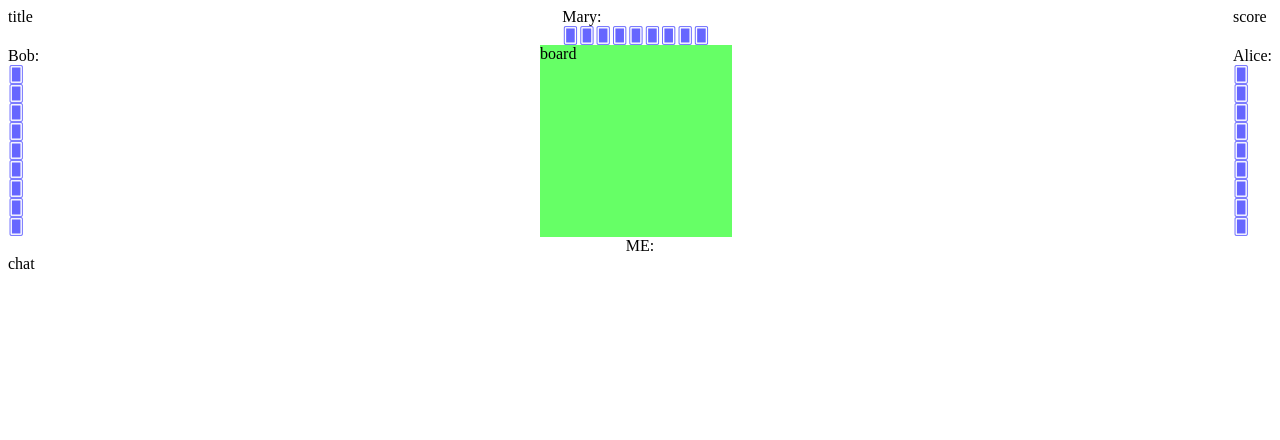
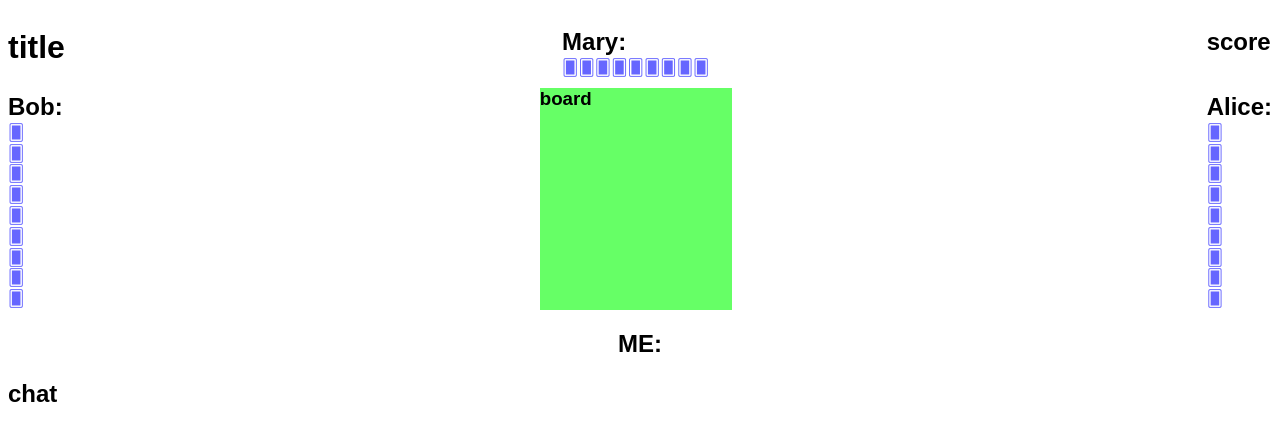
Before and after one commit to patrick-ausderau/cards, a plain HTML site: page public/index.html in a window 1280 px wide. Drawn offline with Linux system fonts and the light colour scheme.

Commit message:
htlm5 semantic tags, styling

```diff
--- a/public/index.html
+++ b/public/index.html
@@ -4,17 +4,18 @@
   <meta charset="UTF-8">
   <title>Cards</title>
   <link rel="stylesheet" href="style.css">
+  <meta name="viewport" content="width=device-width, initial-scale=1">
 </head>
 <body>
   <div id="grid">
-    <div id="title">title</div>
-    <div id="playern">Mary: <div class="card back"></div></div>
-    <div id="socre">score</div>
-    <div id="playerw">Bob: <br><div class="card back"></div></div>
-    <div id="board">board</div>
-    <div id="playere">Alice: <br><div class="card back"></div></div>
-    <div id="players">ME: <div class="card"></div></div>
-    <div id="chat">chat</div>
+    <header id="title"><h1>title</h1></header>
+    <section id="playern"><h2>Mary:</h2> <div class="card back"></div></section>
+    <section id="socre"><h2>score</h2></section>
+    <section id="playerw"><h2>Bob:</h2> <div class="card back"></div></section>
+    <section id="board"><h3>board</h3></section>
+    <section id="playere"><h2>Alice:</h2> <div class="card back"></div></section>
+    <section id="players"><h2>ME:</h2> <div class="card"></div></section>
+    <section id="chat"><h2>chat</h2></section>
   </div>
   <script src="cards.js"></script>
 </body>
--- a/public/style.css
+++ b/public/style.css
@@ -1,3 +1,6 @@
+body {
+  font-family: "Liberation Sans", Arial, sans-serif;
+}
 #grid {
   display: grid;
   grid: "t  pn s"
@@ -29,7 +32,7 @@
 }
 #playere {
   grid-area: pe;
-  align-self: center;
+  align-self: top;
 }
 #playern {
   grid-area: pn;
@@ -37,8 +40,20 @@
 }
 #playerw {
   grid-area: pw;
-  align-self: center;
+  align-self: top;
 }
 .back {
   color: #66f;
 }
+section h2 {
+  margin-bottom: 2px;
+}
+#playere div, #playerw div {
+  line-height: 1.3;
+}
+#playere h2, #playerw h2 {
+  margin-top: 5px;
+}
+#board h3 {
+  display: inline;
+}
```
